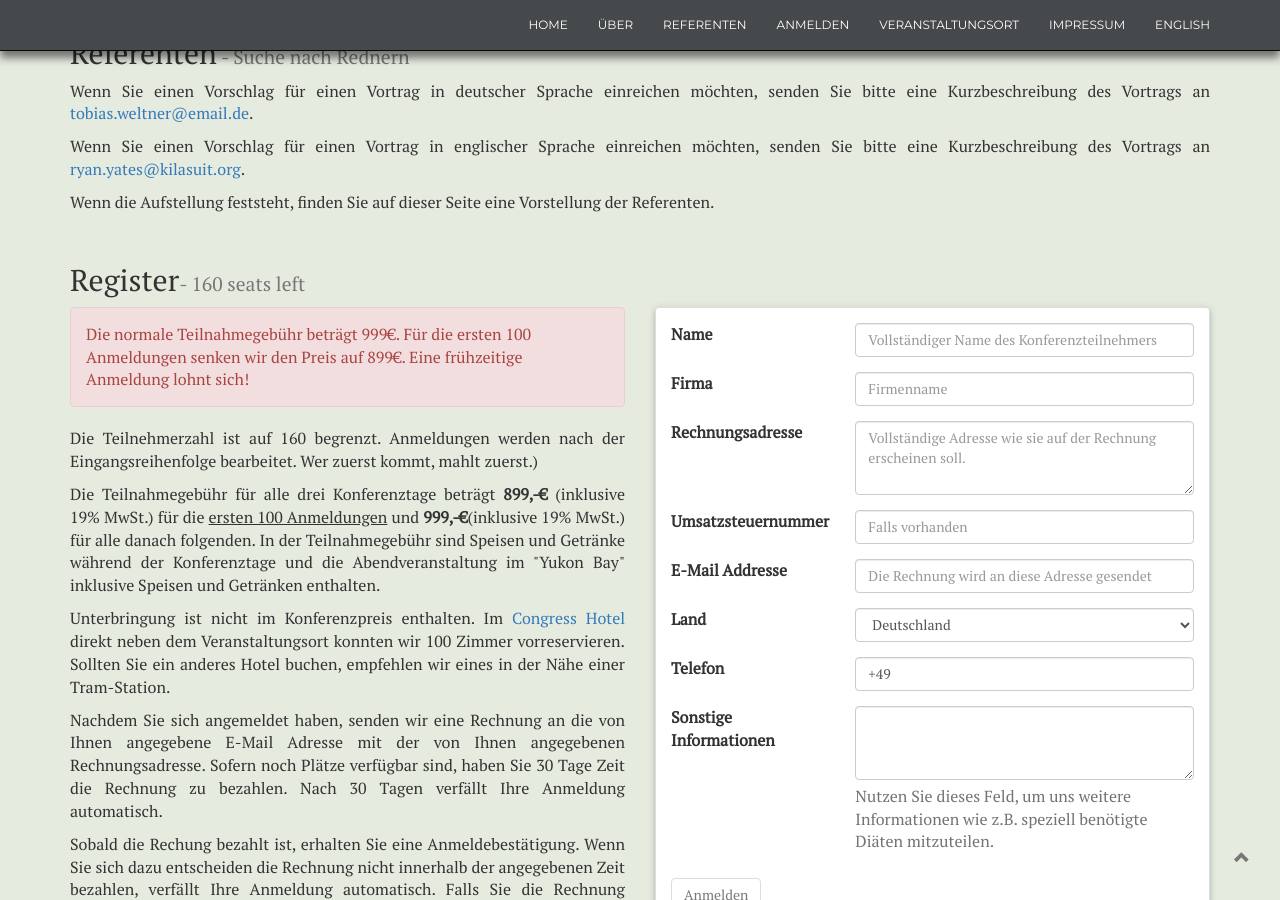
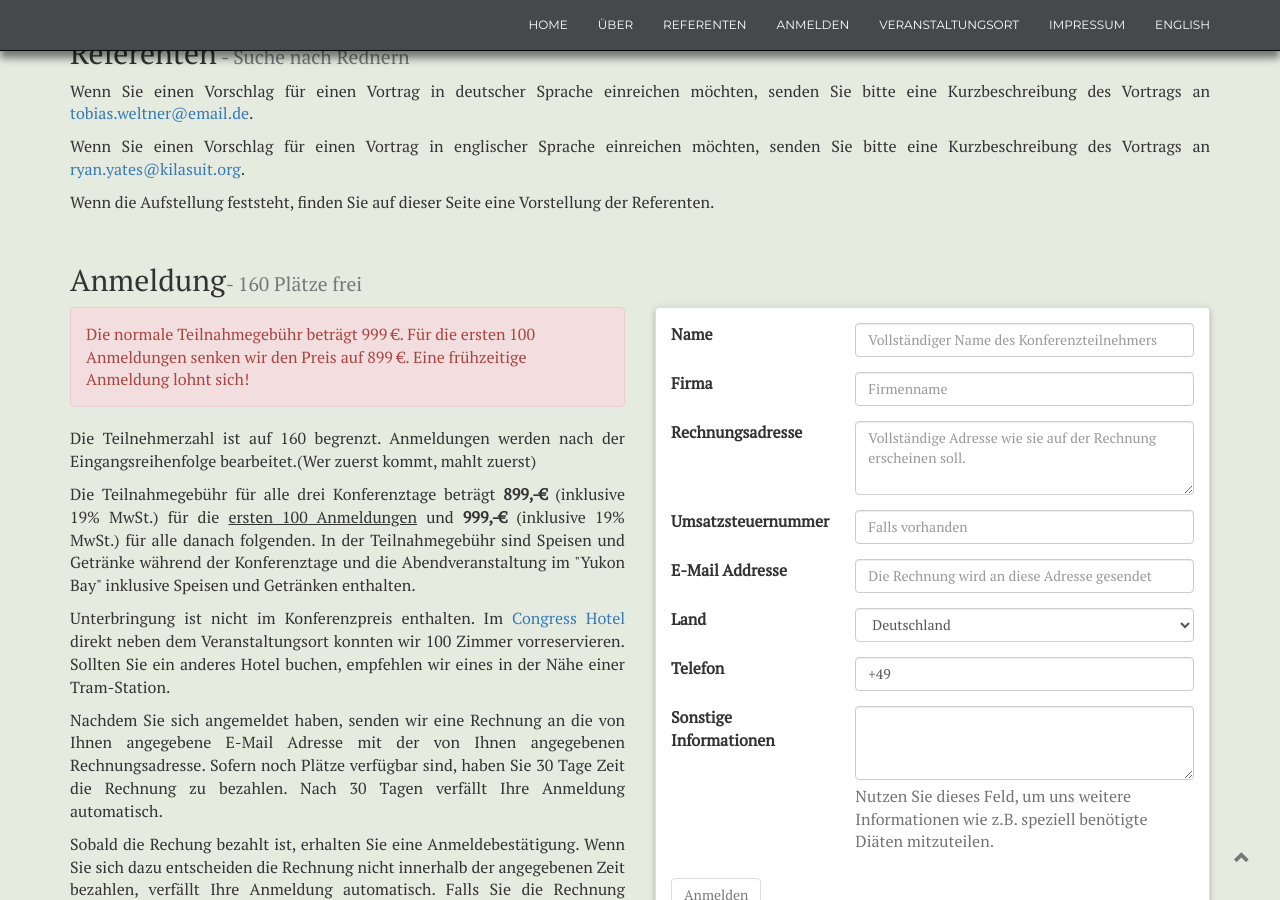
Before and after one commit to PowerShellConferenceEU/website-archive, a Jekyll site: the page built from de/index.html, in a window 1280 px wide and 900 px high, scrolled down 1048 px. Built offline with Jekyll 4.4.1, drawn with Linux system fonts in a browser that asks for light colours; nearby versions of some CDN libraries; some web fonts are replaced.

Commit message:
fixed typos in Register form german

```diff
--- a/_includes/de/register.html
+++ b/_includes/de/register.html
@@ -1,14 +1,14 @@
 <section id="register">
 	<div class="container">
-		<h2>Register<small>- {{site.data.event.seatsLeft }} seats left</small></h2>
+		<h2>Anmeldung<small>- {{site.data.event.seatsLeft }} Plätze frei</small></h2>
 		<div class="row">
 			<div class="col-md-6">
-				<div class="alert alert-danger" role="alert">Die normale Teilnahmegebühr beträgt 999€. Für die ersten 100 Anmeldungen senken wir den Preis auf 899€.
+				<div class="alert alert-danger" role="alert">Die normale Teilnahmegebühr beträgt 999 €. Für die ersten 100 Anmeldungen senken wir den Preis auf 899 €.
 					Eine frühzeitige Anmeldung lohnt sich!
 				</div>
-				<p>Die Teilnehmerzahl ist auf 160 begrenzt. Anmeldungen werden nach der Eingangsreihenfolge bearbeitet. Wer zuerst kommt, mahlt zuerst.)</p>
+				<p>Die Teilnehmerzahl ist auf 160 begrenzt. Anmeldungen werden nach der Eingangsreihenfolge bearbeitet.(Wer zuerst kommt, mahlt zuerst)</p>
 				<p>
-					Die Teilnahmegebühr für alle drei Konferenztage beträgt <b>899,-€</b> (inklusive 19% MwSt.) für die <u>ersten 100 Anmeldungen</u> und <b>999,-€</b>(inklusive 19% MwSt.) für alle danach folgenden.
+					Die Teilnahmegebühr für alle drei Konferenztage beträgt <b>899,-€</b> (inklusive 19% MwSt.) für die <u>ersten 100 Anmeldungen</u> und <b>999,-€</b> (inklusive 19% MwSt.) für alle danach folgenden.
 					In der Teilnahmegebühr sind Speisen und Getränke während der Konferenztage und die Abendveranstaltung im "Yukon Bay" inklusive Speisen und Getränken enthalten.
 				</p>
 				<p>
```
